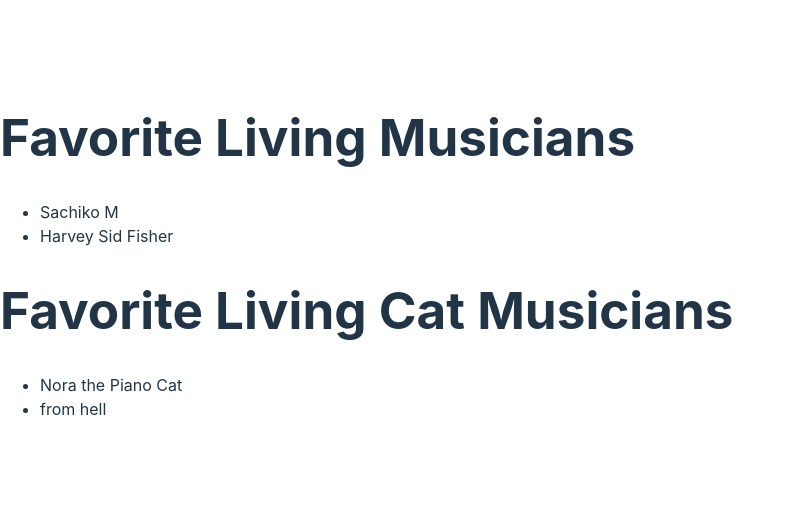
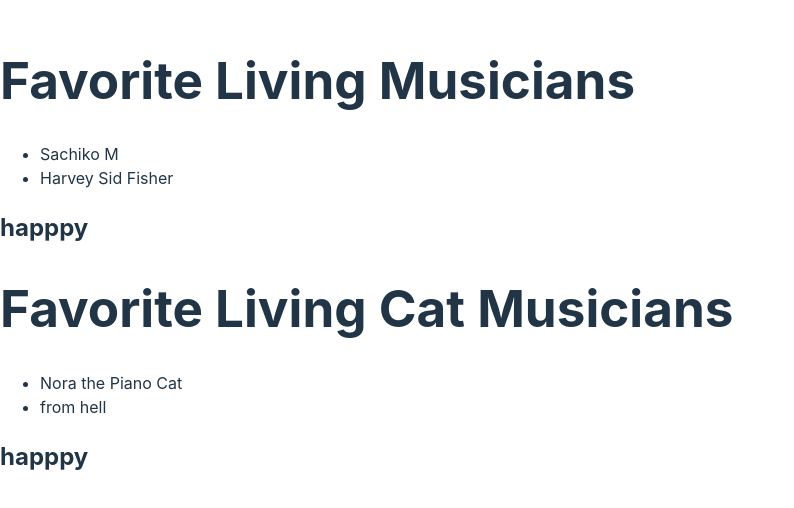
Before and after one commit to MethanBlun/codecademy_react, a React (Vite) app in the folder codecademy_react/: page / in a window 1280 px wide. Shown: the part 144-652 px from the top of the page, without its empty margins (0-794 px from the left). Built offline with nearby package versions, Linux system fonts and the light colour scheme.

Commit message:
default props

```diff
--- a/codecademy_react/src/App.jsx
+++ b/codecademy_react/src/App.jsx
@@ -14,10 +14,12 @@ function App() {
         <li>Sachiko M</li>
         <li>Harvey Sid Fisher</li>
       </List>
-      <List type='Living Cat Musician'>
+      <List  type='Living Cat Musician'>
         <li>Nora the Piano Cat</li>
         <li> from hell</li>
       </List>
+
+
     </div>
   );
 }
--- a/codecademy_react/src/list.jsx
+++ b/codecademy_react/src/list.jsx
@@ -10,8 +10,12 @@ function List(props) {
     <div>
       <h1>{titleText}</h1>
       <ul>{props.children}</ul>
+      <h2>{props.try}</h2>
     </div>
   );
 }
+List.defaultProps = {
+  try:'happpy'
+}
 
 export default List;
```
